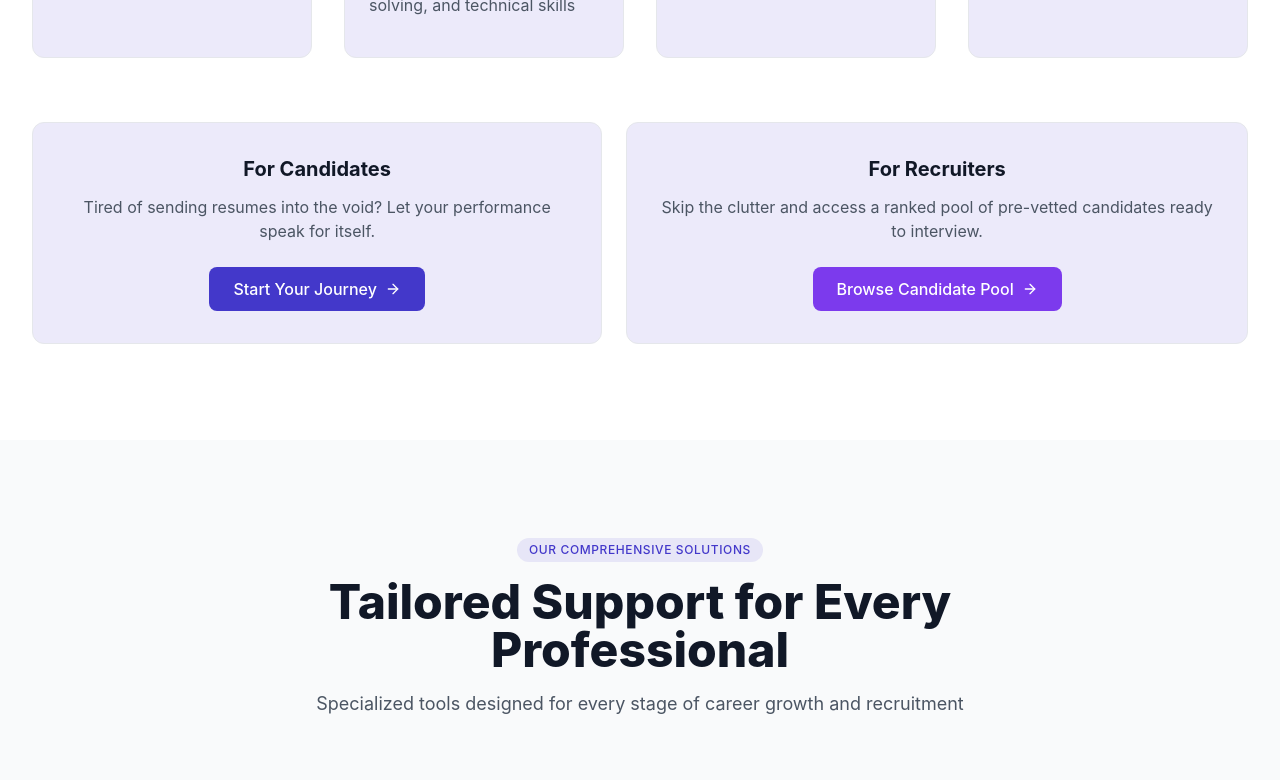
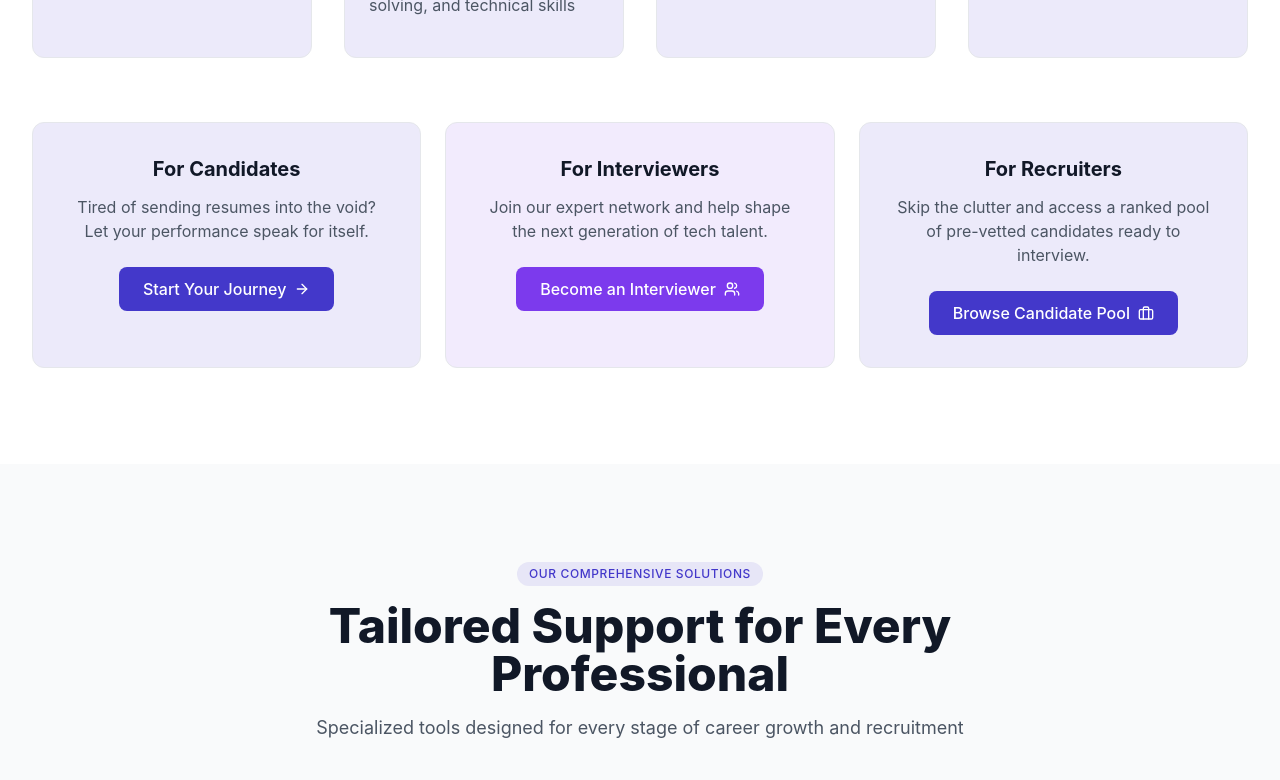
Before and after one commit to selectskillset/SelectSkillSet-Frontend-Testing, a React (Vite) app: page / in a window 1280 px wide. Shown: the part 1740-2520 px from the top of the page. Built offline with nearby package versions, Linux system fonts and the light colour scheme.

Commit message:
In Comminity SpotLightcomponent/About Us Page Added One More Card of Interviewer

```diff
--- a/src/components/home/CommunitySpotlight.tsx
+++ b/src/components/home/CommunitySpotlight.tsx
@@ -1,12 +1,11 @@
 import { motion } from "framer-motion";
 import {
-  Users,
   MessageSquare,
   Star,
-  Award,
   ArrowRight,
   Briefcase,
   ClipboardCheck,
+  Users,
 } from "lucide-react";
 import { useNavigate } from "react-router-dom";
 
@@ -108,11 +107,12 @@ const CommunitySpotlight = () => {
             ))}
           </div>
 
-          {/* Dual CTA */}
+          {/* Triple CTA */}
           <motion.div
             variants={itemVariants}
-            className="flex flex-col md:flex-row justify-center gap-6 mt-16"
+            className="grid grid-cols-1 md:grid-cols-3 gap-6 mt-16"
           >
+            {/* Candidate Card */}
             <div className="text-center bg-primary/10 p-8 rounded-xl border border-gray-200">
               <h3 className="text-xl font-bold text-gray-900 mb-3">
                 For Candidates
@@ -130,6 +130,25 @@ const CommunitySpotlight = () => {
               </button>
             </div>
 
+            {/* Interviewer Card */}
+            <div className="text-center bg-secondary/10 p-8 rounded-xl border border-gray-200">
+              <h3 className="text-xl font-bold text-gray-900 mb-3">
+                For Interviewers
+              </h3>
+              <p className="text-gray-600 mb-6">
+                Join our expert network and help shape the next generation of
+                tech talent.
+              </p>
+              <button
+                onClick={() => navigate("/interviewer-signup")}
+                className="inline-flex items-center px-6 py-2.5 bg-secondary text-white rounded-lg hover:bg-secondary-dark transition-all duration-300 font-medium"
+              >
+                Become an Interviewer
+                <Users className="ml-2 w-4 h-4" />
+              </button>
+            </div>
+
+            {/* Recruiter Card */}
             <div className="text-center bg-primary/10 p-8 rounded-xl border border-gray-200">
               <h3 className="text-xl font-bold text-gray-900 mb-3">
                 For Recruiters
@@ -140,10 +159,10 @@ const CommunitySpotlight = () => {
               </p>
               <button
                 onClick={() => navigate("/corporate-signup")}
-                className="inline-flex items-center px-6 py-2.5 bg-secondary text-white rounded-lg hover:bg-secondary-dark transition-all duration-300 font-medium"
+                className="inline-flex items-center px-6 py-2.5 bg-primary text-white rounded-lg hover:bg-primary-dark transition-all duration-300 font-medium"
               >
                 Browse Candidate Pool
-                <ArrowRight className="ml-2 w-4 h-4" />
+                <Briefcase className="ml-2 w-4 h-4" />
               </button>
             </div>
           </motion.div>
```
